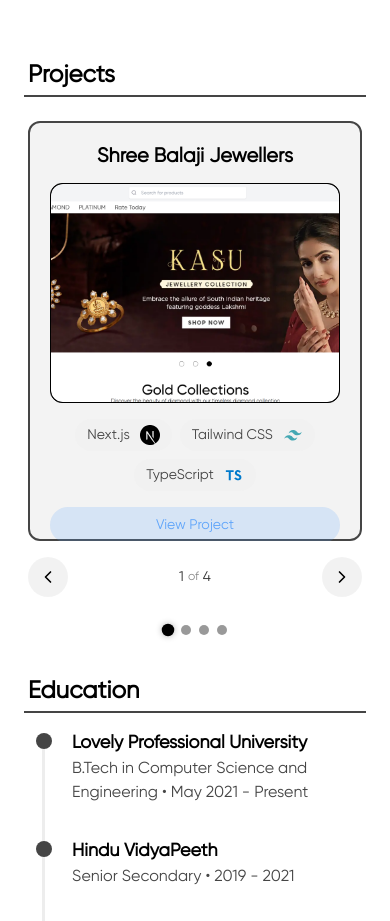
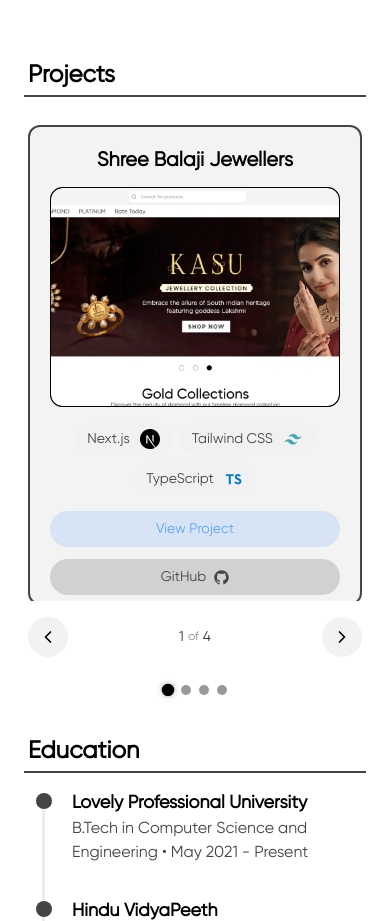
Before and after one commit to vermapiyush823/personal-portfolio, a Next.js app: page / in a window 390 px wide. Shown: the part 1920-2841 px from the top of the page. Built offline with nearby package versions, Linux system fonts and the light colour scheme.

Commit message:
fix: Increase minimum height of MobileProjectCarousel for better visibility and adjust margin in Projects component for improved layout

```diff
--- a/components/MobileProjectCarousel.jsx
+++ b/components/MobileProjectCarousel.jsx
@@ -236,7 +236,7 @@
     <div className="relative w-full">
       <div
         ref={carouselRef}
-        className="relative w-full overflow-hidden min-h-[420px]"
+        className="relative w-full overflow-hidden min-h-[480px]"
         onTouchStart={handleTouchStart}
         onTouchMove={handleTouchMove}
         onTouchEnd={handleTouchEnd}
--- a/components/Projects.jsx
+++ b/components/Projects.jsx
@@ -114,7 +114,7 @@
         <div className="mb-8">
           <MobileProjectCarousel>
             {projects.map((project, index) => (
-              <div key={index} className="w-full h-full px-1">
+              <div key={index} className="w-full h-full px-1 mt-1">
                 <ProjectContainer
                   projectname={project.projectname}
                   projectimage={project.projectimage}
```
